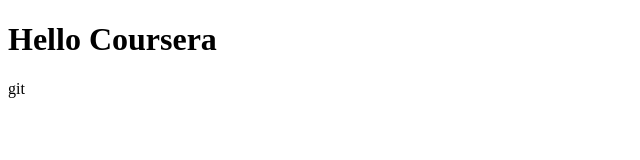
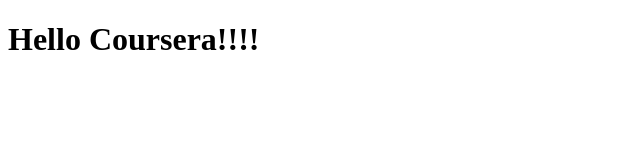
Before and after one commit to VanshSinha18/test, a plain HTML site: page site/index.html in a window 1280 px wide. Shown: the full height of the page, 0-640 px from the left. Drawn offline with Linux system fonts and the light colour scheme.

Commit message:
small changes

```diff
--- a/site/index.html
+++ b/site/index.html
@@ -4,6 +4,6 @@
 	<title>Hello Coursera</title>
 </head>
 <body>
-<h1>Hello Coursera</h1>
+<h1> Hello Coursera!!!!</h1>
 </body>
-</html>git
+</html>
```
